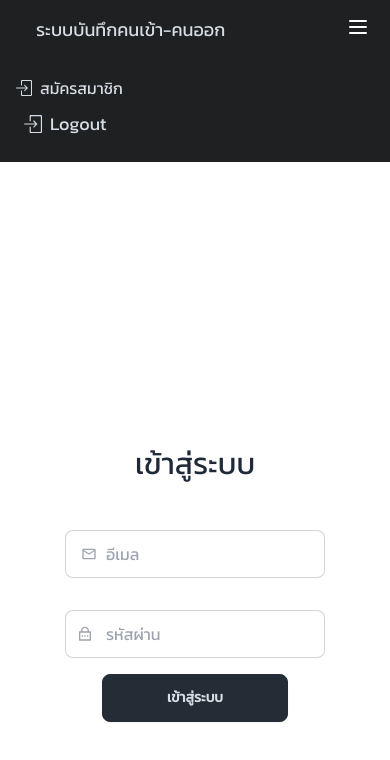
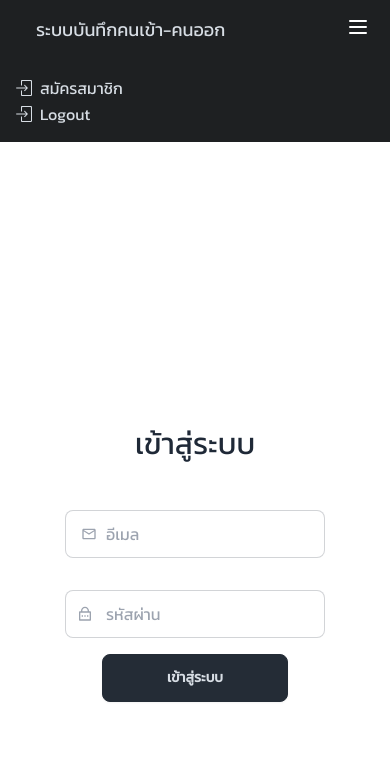
Before and after one commit to leokungYT/font, a React (Vite) app: page / in a window 390 px wide. Both pictures are taken after a click on the button 358 px from the left and 27 px from the top of the page. Shown: the top 760 px of the page. Built offline with nearby package versions, Linux system fonts and the light colour scheme.

Commit message:
fix Header.jsx

```diff
--- a/src/layout/Header.jsx
+++ b/src/layout/Header.jsx
@@ -84,7 +84,7 @@ export default function Nav() {
            </li>
               )}
                <li>
-              <Link to="#" onClick={handleLogout} className="menu menu-horizontal text-lg flex gap-2 items-center"><SlLogin />Logout</Link>
+              <Link to="#" onClick={handleLogout} className="flex items-center gap-2"><SlLogin />Logout</Link>
               </li>
             </ul>
           )}
```
